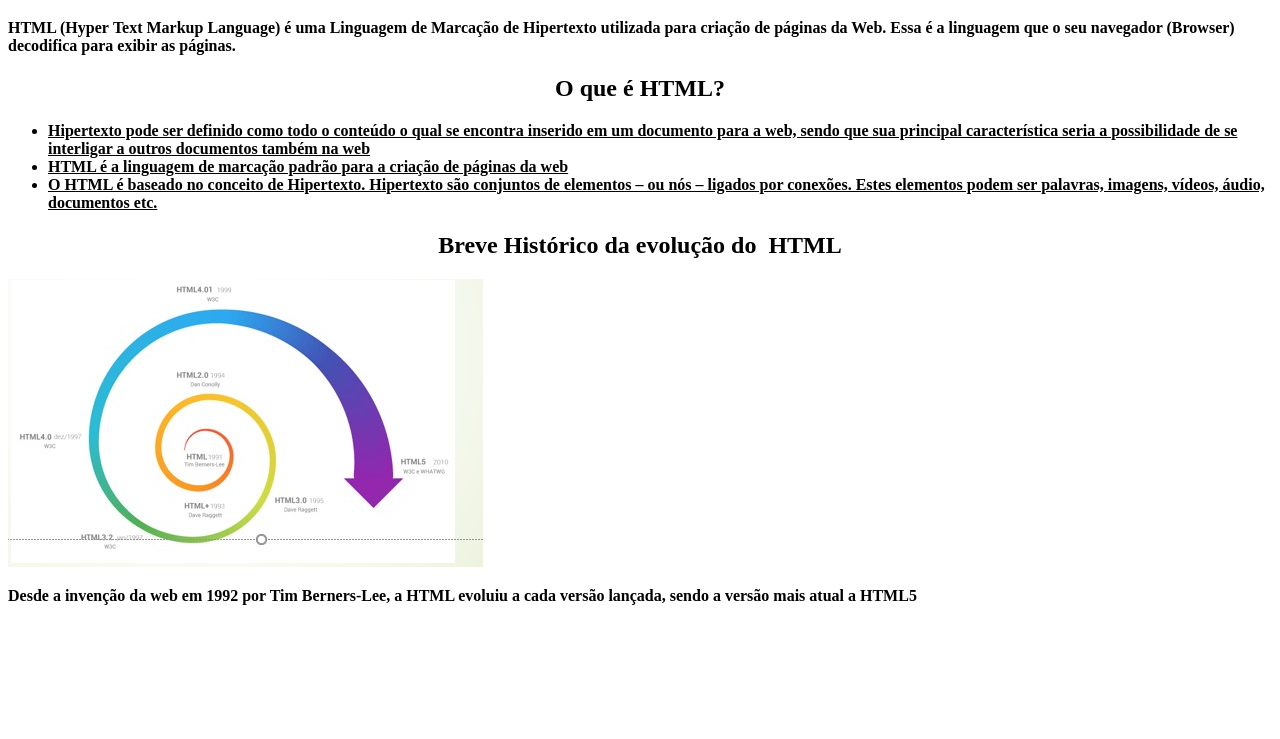
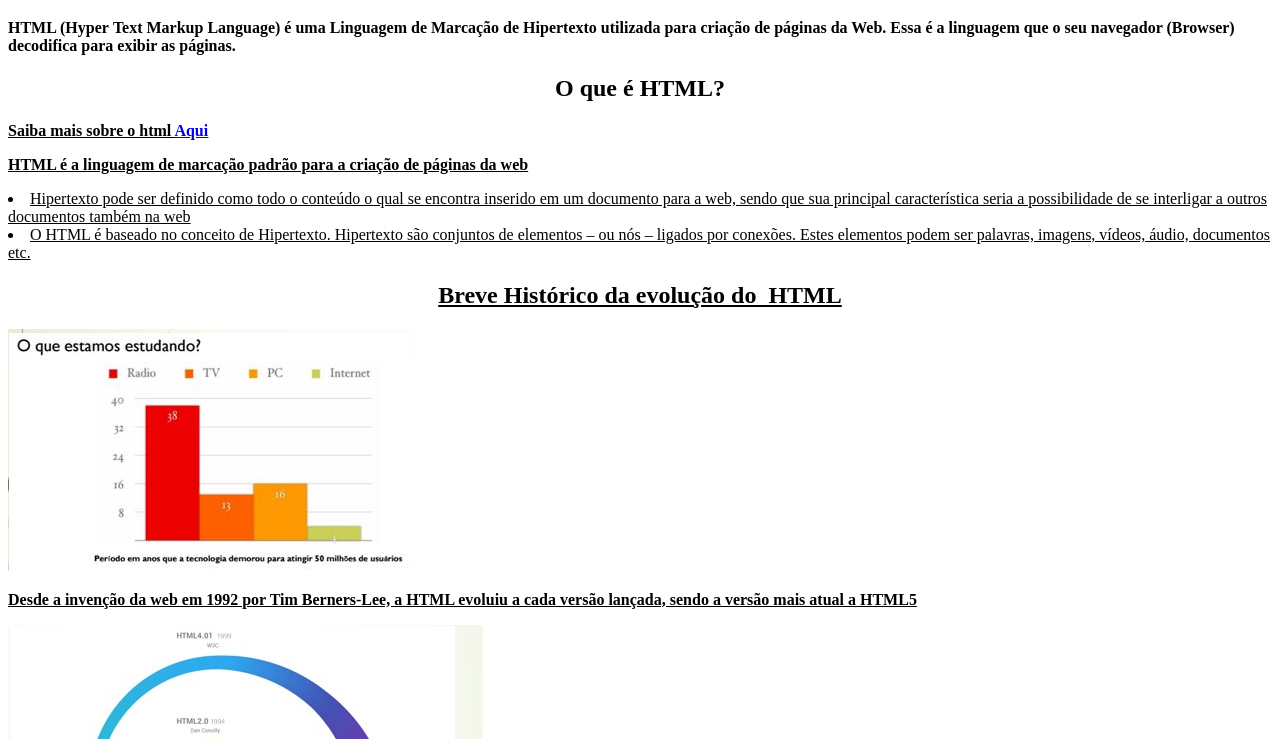
Before and after one commit to projetos-Gabryel/Aulas-De-iw, a plain HTML site: page index.html in a window 1280 px wide. Shown: the part 61-800 px from the top of the page. Drawn offline with Linux system fonts and the light colour scheme.

Commit message:
Add files via upload

```diff
--- a/index.html
+++ b/index.html
@@ -11,10 +11,12 @@
 	   <p>HTML (Hyper Text Markup Language) é uma Linguagem de Marcação de Hipertexto utilizada para criação de páginas da Web. Essa é a linguagem que o seu navegador (Browser) decodifica para exibir as páginas.</p>
 
     <h2>O que é HTML?</h2>
-      <ul>
-          <li>Hipertexto pode ser definido como todo o conteúdo o qual se encontra inserido em um documento para a web, sendo que sua principal característica seria a possibilidade de se interligar a outros documentos também na web</li>
-          <li>HTML é a linguagem de marcação padrão para a criação de páginas da web</li>
-          <li>O HTML é baseado no conceito de Hipertexto. Hipertexto são conjuntos de elementos – ou nós – ligados por conexões. Estes elementos podem ser palavras, imagens, vídeos, áudio, documentos etc.
+      <u>
+
+           <p>Saiba mais sobre o html <a href="https://www.w3schools.com/html/default.asp">Aqui</a></p>
+           <p>HTML é a linguagem de marcação padrão para a criação de páginas da web</p>
+           <li>Hipertexto pode ser definido como todo o conteúdo o qual se encontra inserido em um documento para a web, sendo que sua principal característica seria a possibilidade de se interligar a outros documentos também na web</li>
+           <li>O HTML é baseado no conceito de Hipertexto. Hipertexto são conjuntos de elementos – ou nós – ligados por conexões. Estes elementos podem ser palavras, imagens, vídeos, áudio, documentos etc.
            </li>
          </ul>
 
@@ -24,11 +26,16 @@
 
 
          <h2>Breve Histórico da evolução do  HTML</h2>
-           <img src="img/his.jpg" alt="Historia da evolução do html">
+           <img src="img/grafico.jpg" alt="Historia da evolução do html">
 
 
 
           <p>Desde a invenção da web em 1992 por Tim Berners-Lee, a HTML evoluiu a cada versão lançada, sendo a versão mais atual a HTML5</p>
+
+          <img src="img/his.jpg" alt="Historia da evolução do html">
+
+   O que  é o W3C
+
 
 
 
```
